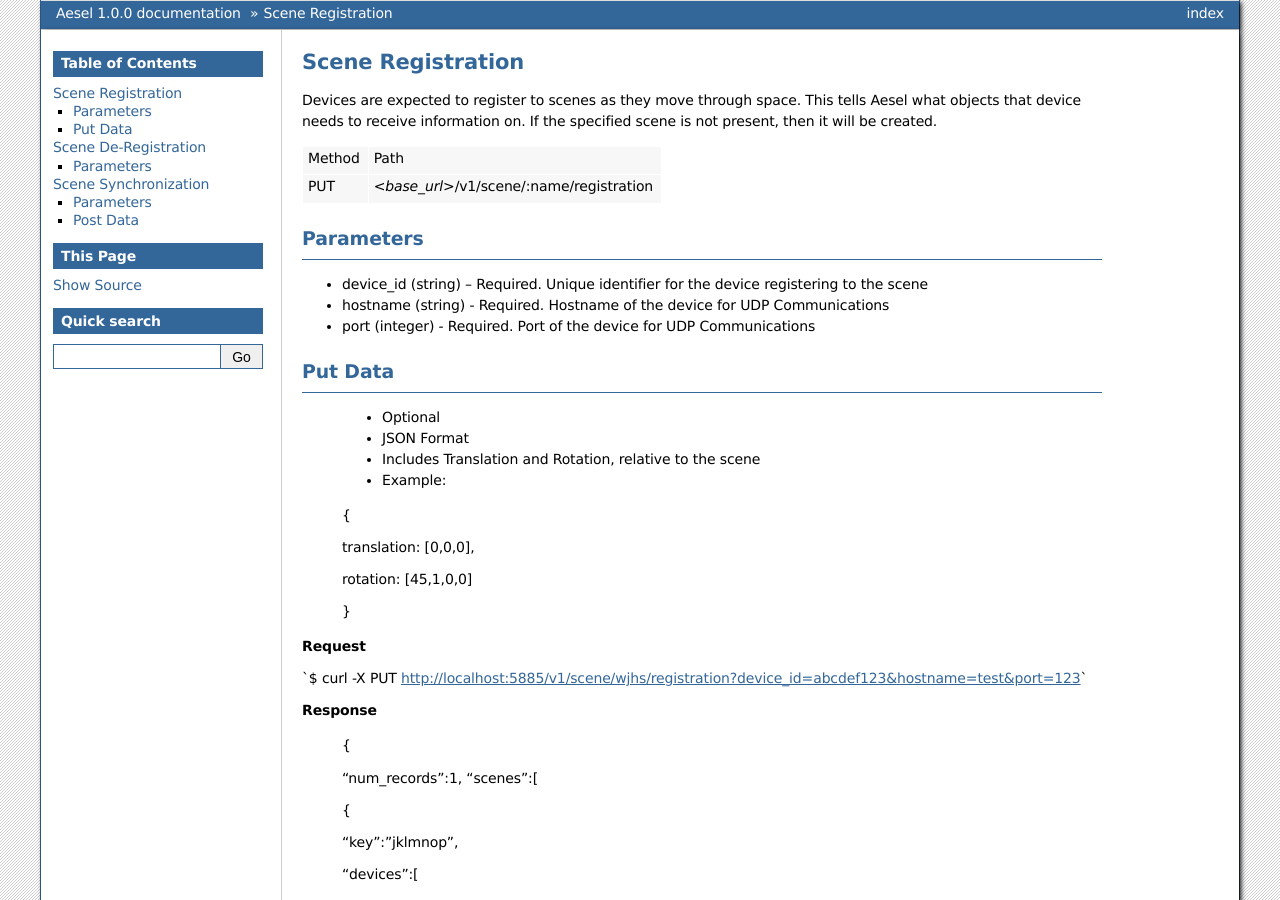
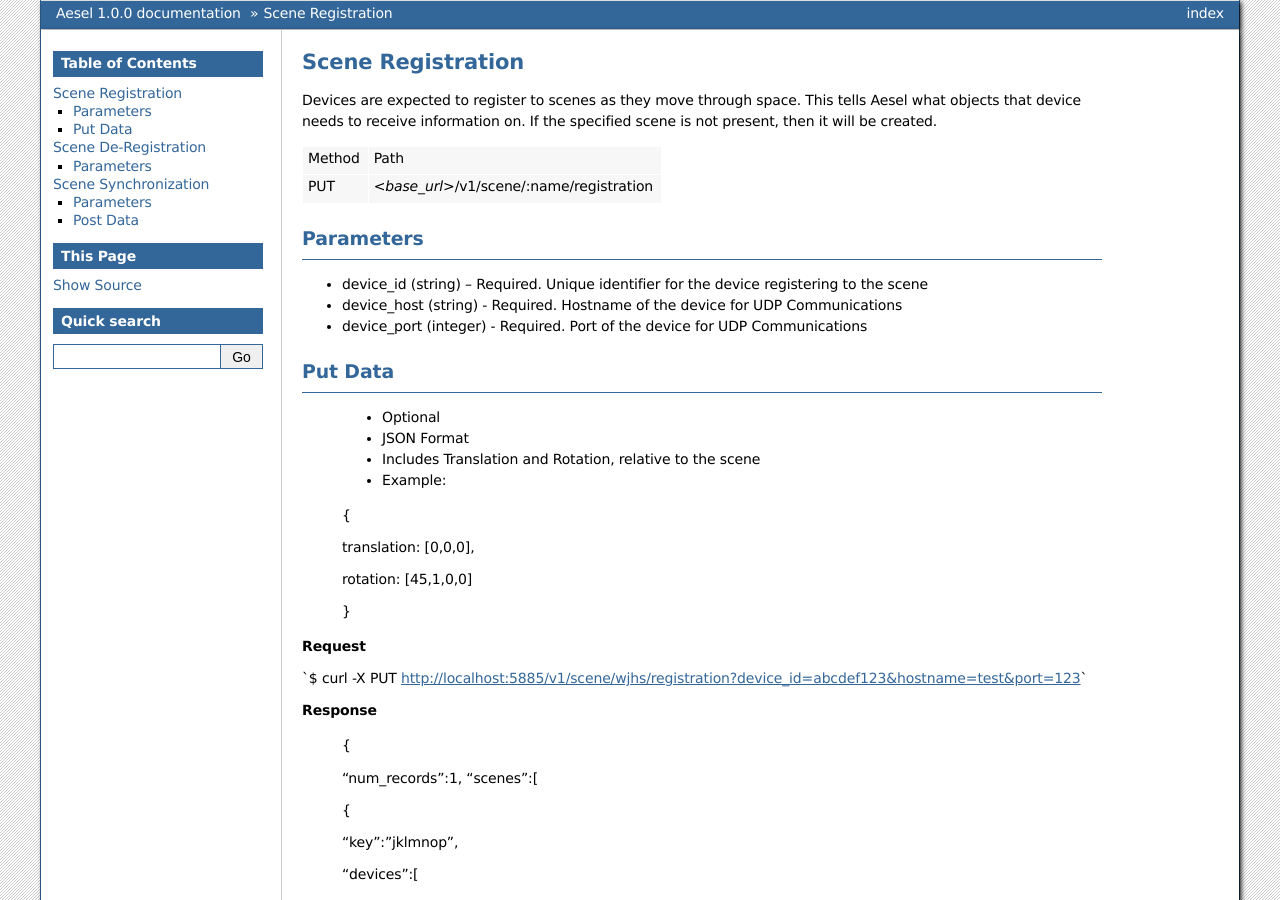
Before and after one commit to AO-StreetArt/Aesel, a Sphinx documentation site: the page built from docs/pages/Scene_Registration_API.rst, in a window 1280 px wide and 900 px high. Built offline with Sphinx 7.4.7, drawn with Linux system fonts in a browser that asks for light colours.

Commit message:
Minor updates to scene API (registration http parameter names) to align with functionality

```diff
--- a/docs/pages/Scene_Registration_API.rst
+++ b/docs/pages/Scene_Registration_API.rst
@@ -16,8 +16,8 @@
 
 -  device\_id (string) – Required. Unique identifier for the device
    registering to the scene
--  hostname (string) - Required.  Hostname of the device for UDP Communications
--  port (integer) - Required.  Port of the device for UDP Communications
+-  device\_host (string) - Required.  Hostname of the device for UDP Communications
+-  device\_port (integer) - Required.  Port of the device for UDP Communications
 
 Put Data
 ^^^^^^^^
```
